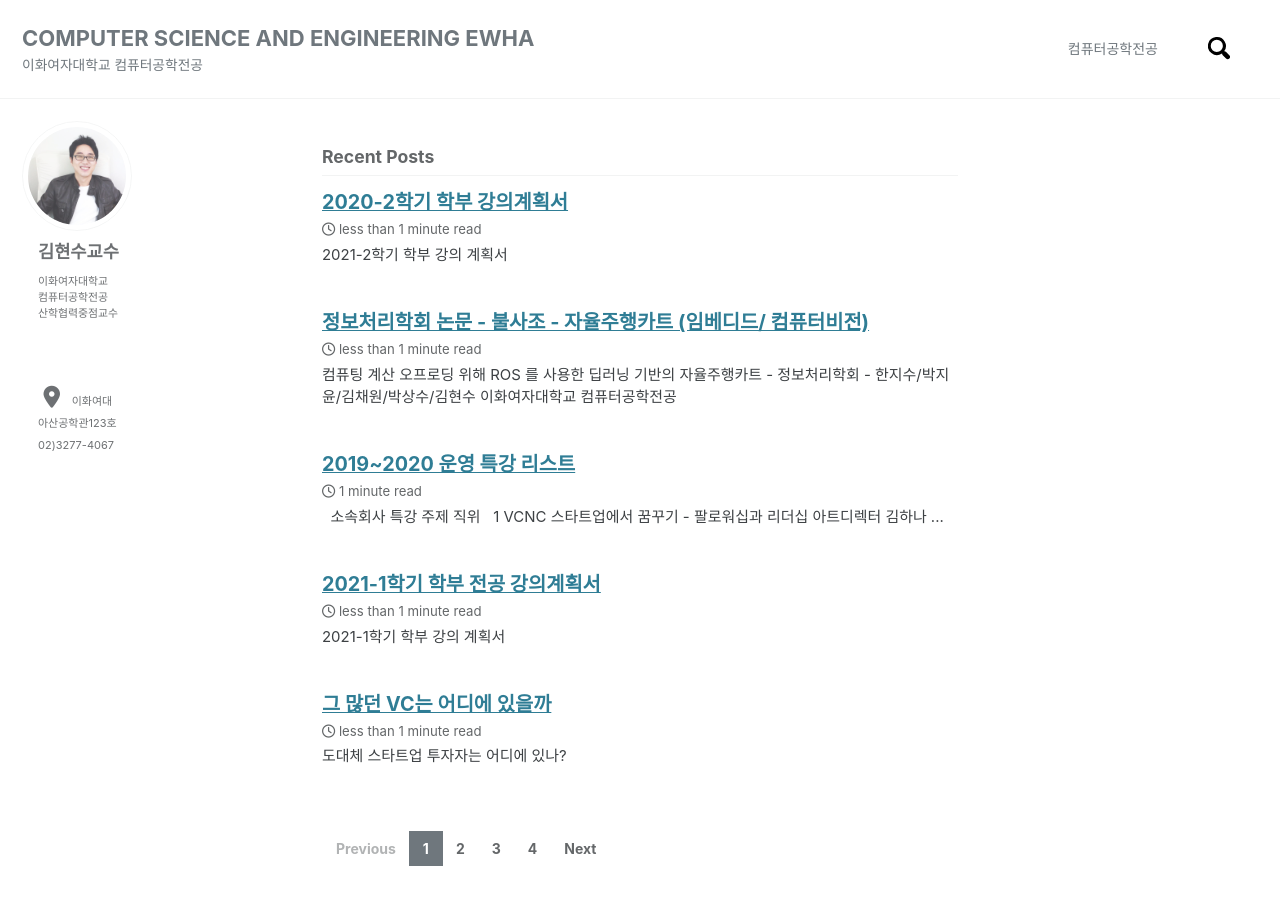
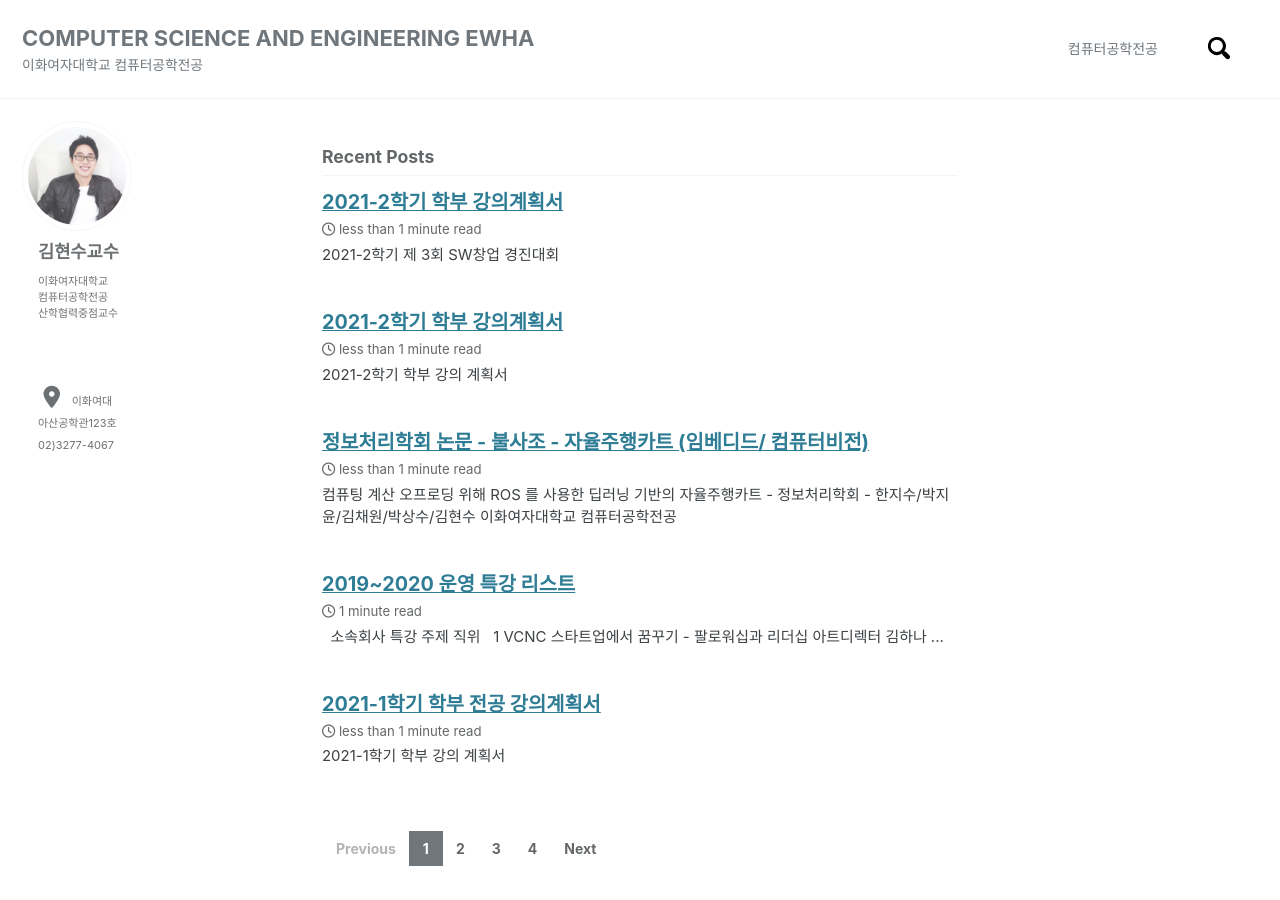
Before and after one commit to faculty-hieonn/faculty-hieonn.github.io, a Jekyll site: the page built from index.html, in a window 1280 px wide and 900 px high. Built offline with Jekyll 4.4.1, drawn with Linux system fonts in a browser that asks for light colours; cached includes are drawn as plain includes; nearby versions of some CDN libraries; the list of posts is cut into pages by our own code.

Commit message:
SW창업경진대회

```diff
--- a/_posts/2021-09-01-2021-2-syllabus.md
+++ b/_posts/2021-09-01-2021-2-syllabus.md
@@ -1,5 +1,5 @@
 ---
-title: "2020-2학기 학부 강의계획서"
+title: "2021-2학기 학부 강의계획서"
 date: 2021-09-1 08:26:28 -0400
 categories: notice
 ---
--- /dev/null
+++ b/_posts/2021-11-04-2021-2-SWCompetition.md
@@ -0,0 +1,15 @@
+---
+title: "2021-2학기 학부 강의계획서"
+date: 2021-09-1 08:26:28 -0400
+categories: notice
+---
+
+2021-2학기 제 3회 SW창업 경진대회
+
+<img src="https://faculty-hieonn.github.io/files/SW 창업경진대회 개회사.jpeg">
+
+SW창업 경진대회 개회사 - 김현수 교수
+
+<img src="https://faculty-hieonn.github.io/files/SW 창업경진대회 운영진.jpeg">
+
+SW창업 경진대회 운영진
```
Also changed, not shown: 2 other files.
